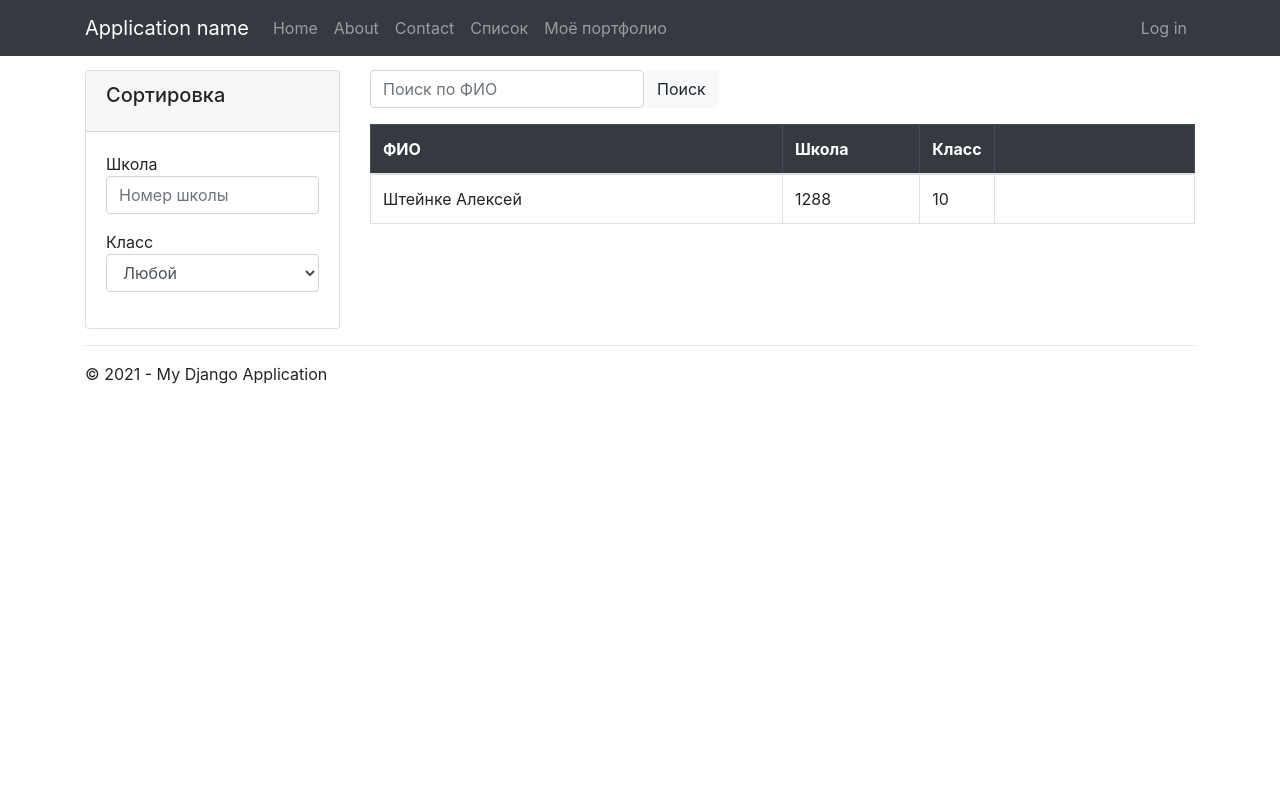
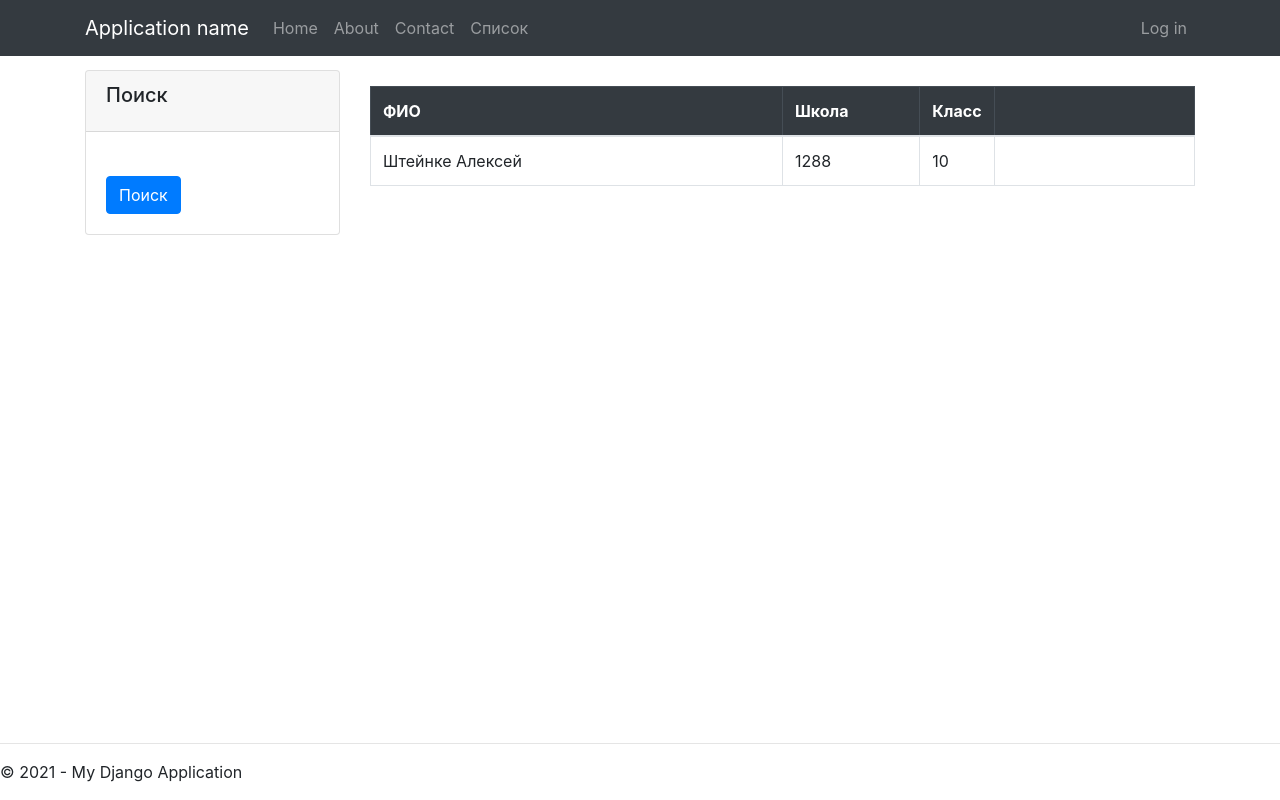
Before and after one commit to AlekseyShteinke/Site, a Django app: page /list/ in a window 1280 px wide. Run offline with Django 3.2, Linux system fonts and the light colour scheme; data comes from the database, SQL or seed files in the repository; some libraries are stand-ins or nearby versions.

Commit message:
Add files via upload

```diff
--- a/DjangoWebProject1/DjangoWebProject1/app/templates/app/layout.html
+++ b/DjangoWebProject1/DjangoWebProject1/app/templates/app/layout.html
@@ -23,7 +23,9 @@
                     <li class="nav-item"><a class="nav-link" href="{% url 'about' %}">About</a></li>
                     <li class="nav-item"><a class="nav-link" href="{% url 'contact' %}">Contact</a></li>
                     <li class="nav-item"><a class="nav-link" href="{% url 'list' %}">Список</a></li>
+                    {% if user.is_autenticated %}
                     <li class="nav-item"><a class="nav-link" href="{% url 'portfolio' %}">Моё портфолио</a></li>
+                    {% endif %}
                 </ul>
                 {% include 'app/loginpartial.html' %}
             </div>
@@ -32,8 +34,8 @@
 
     <div class="container body-content">
 {% block content %}{% endblock %}
-        <hr/>
-        <footer>
+        <footer class="fixed-bottom">
+            <hr/>
             <p>&copy; {{ year }} - My Django Application</p>
         </footer>
     </div>
--- a/DjangoWebProject1/DjangoWebProject1/app/templates/app/list.html
+++ b/DjangoWebProject1/DjangoWebProject1/app/templates/app/list.html
@@ -7,14 +7,17 @@
 <div class="col-lg-3">
     <div class="card">
         <div class="card-header">
-            <h5 class="card-title">Сортировка</h5>
+            <h5 class="card-title">Поиск</h5>
         </div>
         <div class="card-body">
-            <div class="form-group">
+            <form action="" method="post">
+                {% csrf_token %}
+                {{ form }}
+ <!--           <div class="form-group">
                 <lable class="control-lable">
                     Школа
                 </lable>
-                <input type="text" class="form-control" placeholder="Номер школы">
+                <input type="text" class="form-control" placeholder="Номер школы" name="school">
             </div>
             <div class="form-group">
                 <lable class="control-lable">
@@ -34,7 +37,10 @@
                     <option>10</option>
                     <option>11</option>
                 </select>
-            </div>
+            </div> -->
+                <br/>
+                <button type="submit" class="btn btn-primary">Поиск</button>
+            </form>
         </div>
     </div>
 </div>
@@ -49,13 +55,13 @@
       <input type="text" class="form-control" placeholder="Search for...">
     </div>--><!-- /input-group -->
   <!--</div>--><!-- /.col-lg-6 -->
-    <div>
+<!--    <div>
         <div class="form-inline">
             <input type="text" class="form-control" placeholder="Поиск по ФИО" />
 
                 <button class="btn btn-light" type="button">Поиск</button>
         </div>
-    </div>
+    </div>-->
         {#</div>#}
 <p/>
 
```
